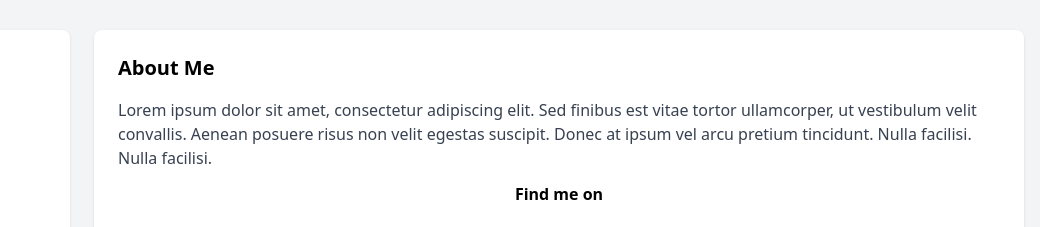
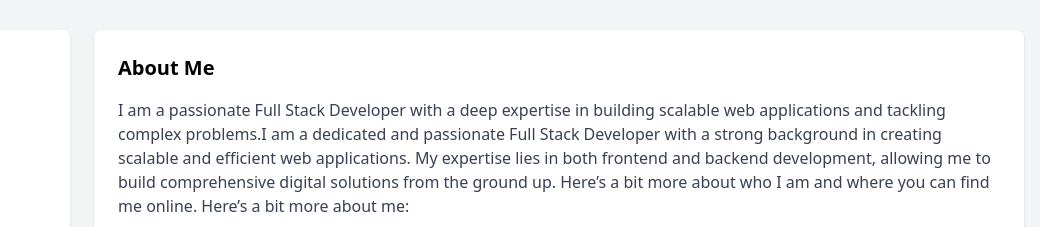
Before and after one commit to dev-zk/dev-zk, a plain HTML site: page index.html in a window 1280 px wide. Shown: the part 692-919 px from the top of the page, 240-1280 px from the left. Drawn offline with nearby package versions, Linux system fonts and the light colour scheme.

Commit message:
Update index.html  about me

```diff
--- a/index.html
+++ b/index.html
@@ -145,14 +145,10 @@
                   <div class="bg-white shadow rounded-lg p-6">
                       <h2 class="text-xl font-bold mb-4">About Me</h2>
                       <p class="text-gray-700">
-                          Lorem ipsum dolor sit amet, consectetur adipiscing elit. Sed finibus est vitae
-                          tortor ullamcorper, ut vestibulum velit convallis. Aenean posuere risus non velit egestas
-                          suscipit. Donec at ipsum vel arcu pretium tincidunt. Nulla facilisi. Nulla facilisi.
+                          I am a passionate Full Stack Developer with a deep expertise in building scalable web applications and tackling complex problems.I am a dedicated and passionate Full Stack Developer with a strong background in creating scalable and efficient web applications. My expertise lies in both frontend and backend development, allowing me to build comprehensive digital solutions from the ground up. Here’s a bit more about who I am and where you can find me online. Here’s a bit more about me:
                       </p>
 
-                      <h3 class="font-semibold text-center mt-3 -mb-2">
-                          Find me on
-                      </h3>
+
 
 
 
```
